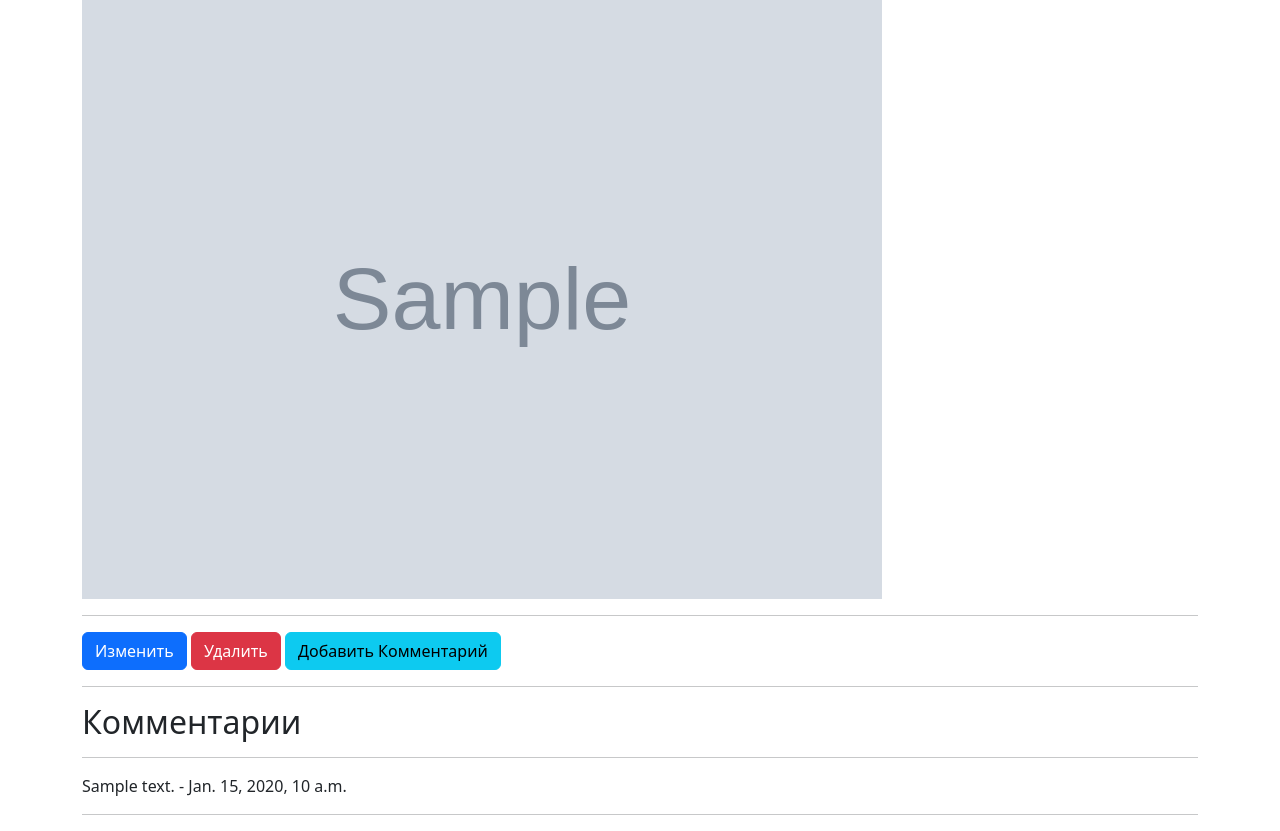
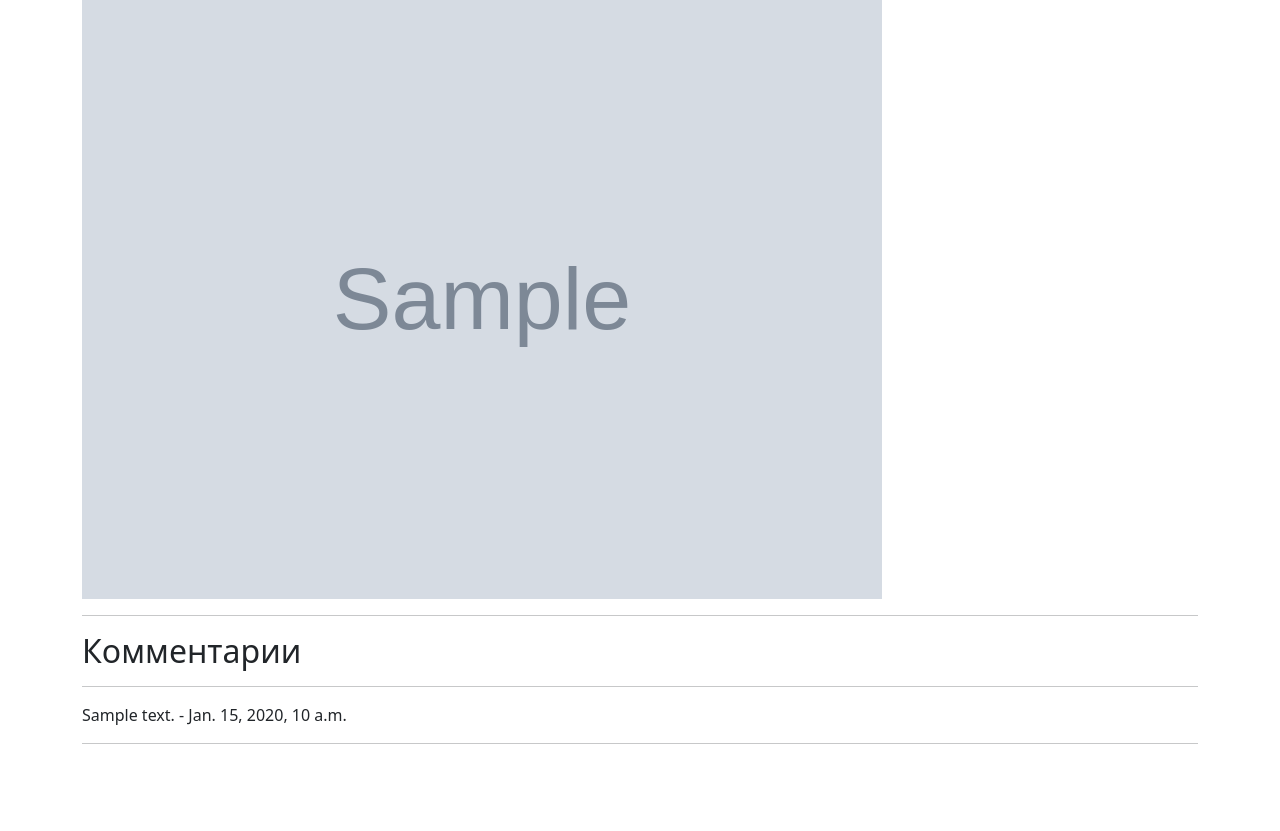
Before and after one commit to ggase54/romanbashkatov, a Django app: page /post/1 in a window 1280 px wide. Shown: the part 210-1041 px from the top of the page. After the commit the page ends 954 px from the top, so only its background shows below. Run offline with Django 4.2, Linux system fonts and the light colour scheme; tables that the repository leaves empty hold one stand-in row (values such as "Sample post"); grey boxes marked "Sample" are stand-in pictures.

Commit message:
user.auth

```diff
--- a/templates/detail_post.html
+++ b/templates/detail_post.html
@@ -11,11 +11,13 @@
     {% if post.image %}
         <hr>
         <img src="{{ post.image.url }}" width="800">
+    {% endif %}
+    {% if user.is_authenticated %}
         <hr>
+        <a href="{% url 'update_post' post.pk%}" class="btn btn-primary">Изменить</a>
+        <a href="{% url 'delete_post' post.pk%}" class="btn btn-danger">Удалить</a>
+        <a href="{% url 'add_comment' post.pk%}" class="btn btn-info">Добавить Комментарий</a>
     {% endif %}
-    <a href="{% url 'update_post' post.pk%}" class="btn btn-primary">Изменить</a>
-    <a href="{% url 'delete_post' post.pk%}" class="btn btn-danger">Удалить</a>
-    <a href="{% url 'add_comment' post.pk%}" class="btn btn-info">Добавить Комментарий</a>
     {% if post.comments.all %}
         <hr>
         <h2>Комментарии</h2>
--- a/templates/index.html
+++ b/templates/index.html
@@ -16,7 +16,9 @@
             {% block content %}
                 <h1>Forum</h1>
                     <div class="card card-block">
+                        {% if user.is_authenticated %}
                         <a href="{% url 'create_post' %}" class="btn btn-primary btn-sm btn-block">Добавить Новый Пост</a>
+                        {% endif %}
                         {% if object_list %}
                             <table class="table table-striped">
                                 <thead>
@@ -25,8 +27,10 @@
                                         <th scope="col">Описание</th>
                                         <th scope="col">Создано</th>
                                         <th scope="col">Изменено</th>
+                                        {% if user.is_authenticated %}
                                         <th scope="col">Изменить</th>
                                         <th scope="col">Удалить</th>
+                                        {% endif %}
                                     </tr>
                                 </thead>
                                 <tbody>
@@ -38,12 +42,14 @@
                                             <td>{{ post.description }}</td>
                                             <td>{{ post.created_at|date:'DATE_FORMAT' }}</td>
                                             <td>{{ post.updated_at|date:'DATETIME_FORMAT' }}</td>
+                                            {% if user.is_authenticated %}
                                             <td>
                                                 <a href="{% url 'update_post' post.pk%}" class="btn btn-primary btn-dark">Изменить</a>
                                             </td>
                                             <td>
                                                 <a href="{% url 'delete_post' post.pk%}" class="btn btn-danger">Удалить</a>
                                             </td>
+                                            {% endif %}
                                         </tr>
                                     {% endfor %}
                                 {% else %}
@@ -51,7 +57,6 @@
                                 {% endif %}
                             </tbody>
                         </table>
-                </div>
                     {% endblock %}
                 </div>
             </body>
--- a/templates/navbar.html
+++ b/templates/navbar.html
@@ -19,6 +19,7 @@
         <div class="navbar-nav navbar-right">
             {% if user.is_authenticated %}
                 <a class="nav-link" href="{% url 'logout' %}">Log out</a>
+                <a class="nav-link" href="#">{{ user.username }}</a>
             {% else %}
                 <a class="nav-link" href="{% url 'login' %}">Log in</a>
                 <a class="nav-link" href="{% url 'register' %}">Register</a>
```
Lines whose indentation alone changed are shown as unchanged.
